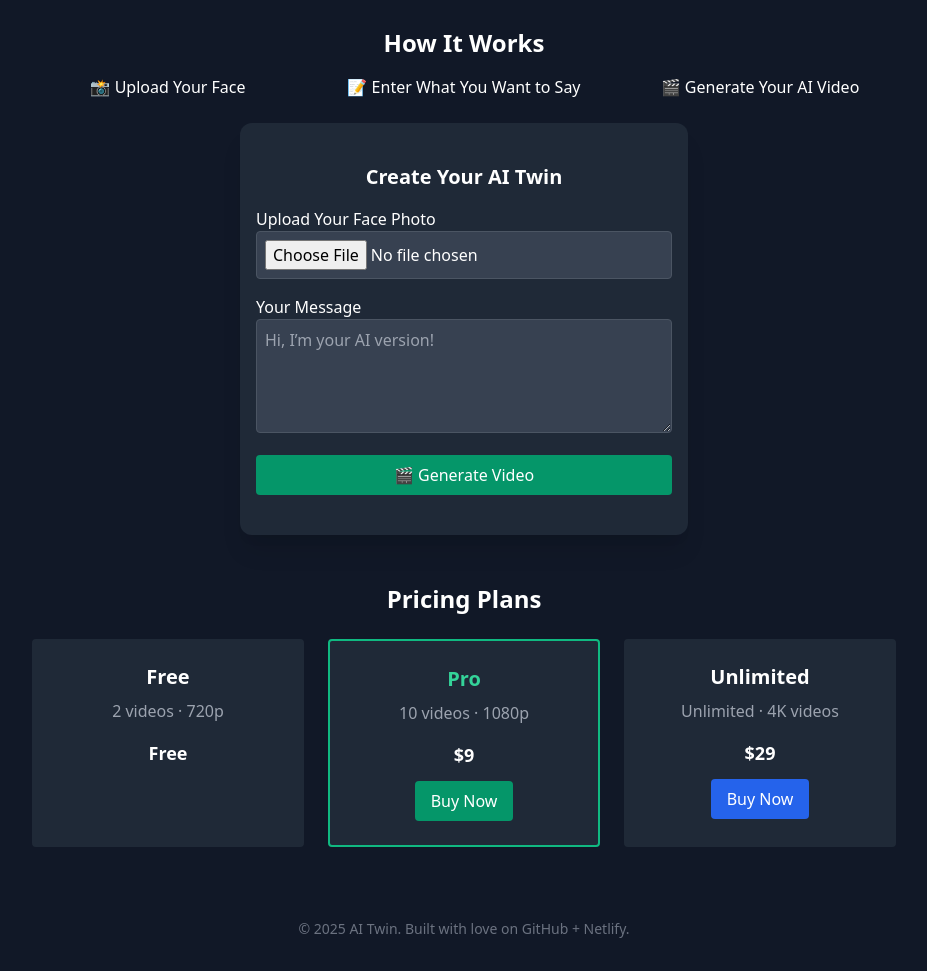
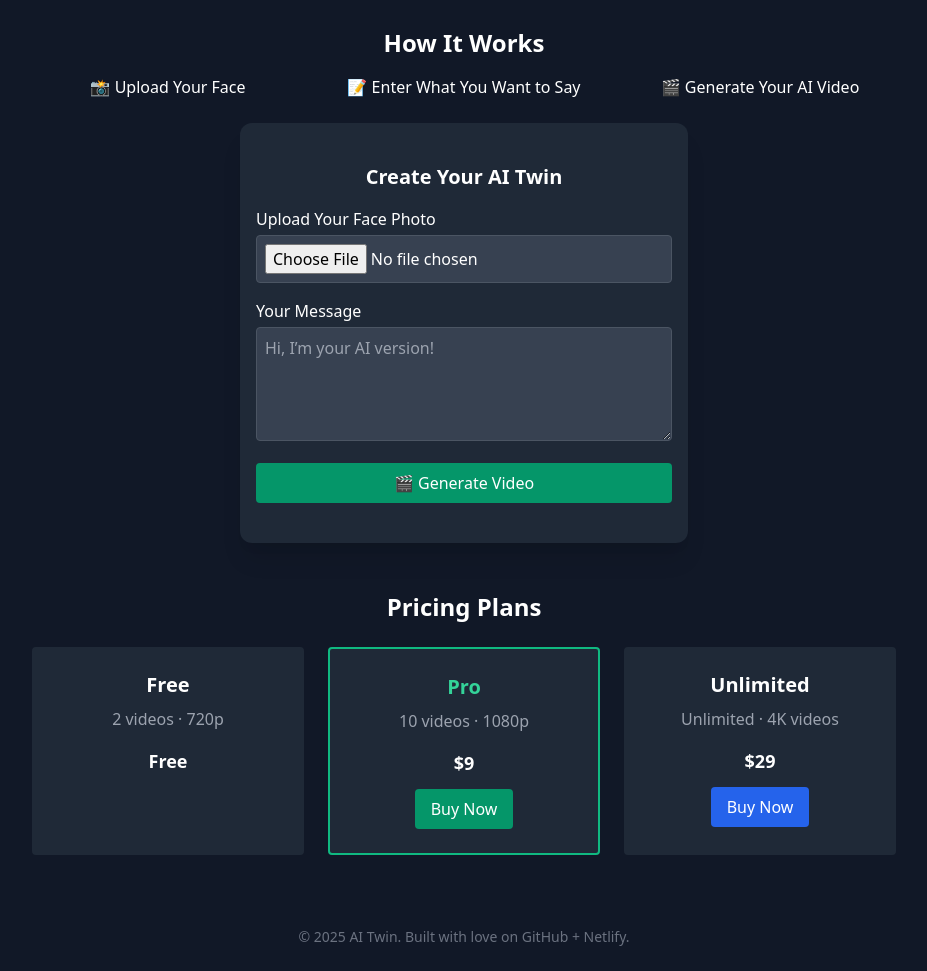
Before and after one commit to cashmindx/ai-twin-app, a plain HTML site: page index.html in a window 1280 px wide. Shown: the part 729-1700 px from the top of the page, without its empty margins (176-1103 px from the left). Drawn offline with nearby package versions, Linux system fonts and the light colour scheme.

Commit message:
Update index.html

```diff
--- a/index.html
+++ b/index.html
@@ -40,16 +40,21 @@
     <h2 class="text-xl font-bold mb-4 text-center">Create Your AI Twin</h2>
     <form id="aiTwinForm" class="space-y-4">
       <div>
-        <label>Upload Your Face Photo</label>
+        <label class="block mb-1">Upload Your Face Photo</label>
         <input type="file" id="photoInput" accept="image/*" required class="w-full p-2 bg-gray-700 border border-gray-600 rounded">
       </div>
       <div>
-        <label>Your Message</label>
+        <label class="block mb-1">Your Message</label>
         <textarea id="scriptInput" rows="4" placeholder="Hi, I’m your AI version!" required class="w-full p-2 bg-gray-700 border border-gray-600 rounded"></textarea>
       </div>
       <button type="submit" class="w-full bg-green-600 hover:bg-green-700 text-white py-2 rounded">🎬 Generate Video</button>
     </form>
-    <div id="loading" class="text-yellow-300 mt-4 hidden">Generating your 4K twin...</div>
+
+    <!-- Optional Preview (if you later enable it in JS) -->
+    <!-- <img id="previewImage" src="assets/placeholder.png" alt="Preview" class="mt-4 w-full rounded-xl hidden"> -->
+
+    <div id="loading" class="text-yellow-300 mt-4 hidden">⏳ Generating your 4K twin...</div>
+
     <div id="resultSection" class="mt-4 hidden">
       <video id="aiVideo" controls class="w-full rounded mb-2"></video>
       <a id="downloadBtn" href="#" download="AI_Twin.mp4" class="block text-center bg-blue-600 hover:bg-blue-700 py-2 rounded">⬇ Download Video</a>
@@ -94,6 +99,7 @@
     const resultSection = document.getElementById("resultSection");
     const aiVideo = document.getElementById("aiVideo");
     const downloadBtn = document.getElementById("downloadBtn");
+    // const previewImage = document.getElementById("previewImage"); // Optional preview
 
     form.addEventListener("submit", async (e) => {
       e.preventDefault();
@@ -106,12 +112,14 @@
       const reader = new FileReader();
       reader.onload = async () => {
         const base64Image = reader.result.split(',')[1];
+
         try {
           const res = await fetch("/.netlify/functions/generate-video", {
             method: "POST",
             headers: { "Content-Type": "application/json" },
             body: JSON.stringify({ image: base64Image, script })
           });
+
           const data = await res.json();
           if (data.videoUrl) {
             aiVideo.src = data.videoUrl;
@@ -126,9 +134,14 @@
           loading.classList.add("hidden");
         }
       };
+
       reader.readAsDataURL(file);
+
+      // Optional: If you want to preview the uploaded image
+      // const objectURL = URL.createObjectURL(file);
+      // previewImage.src = objectURL;
+      // previewImage.classList.remove("hidden");
     });
   </script>
-
 </body>
 </html>
```
